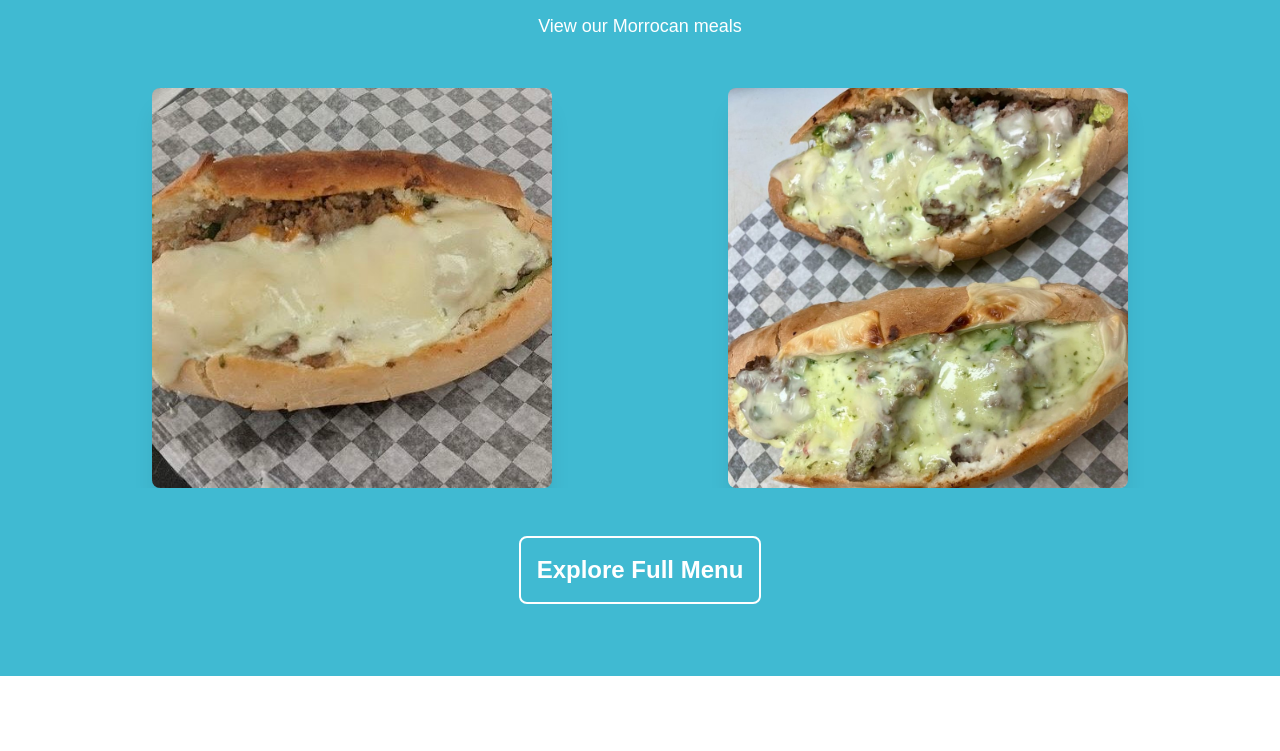
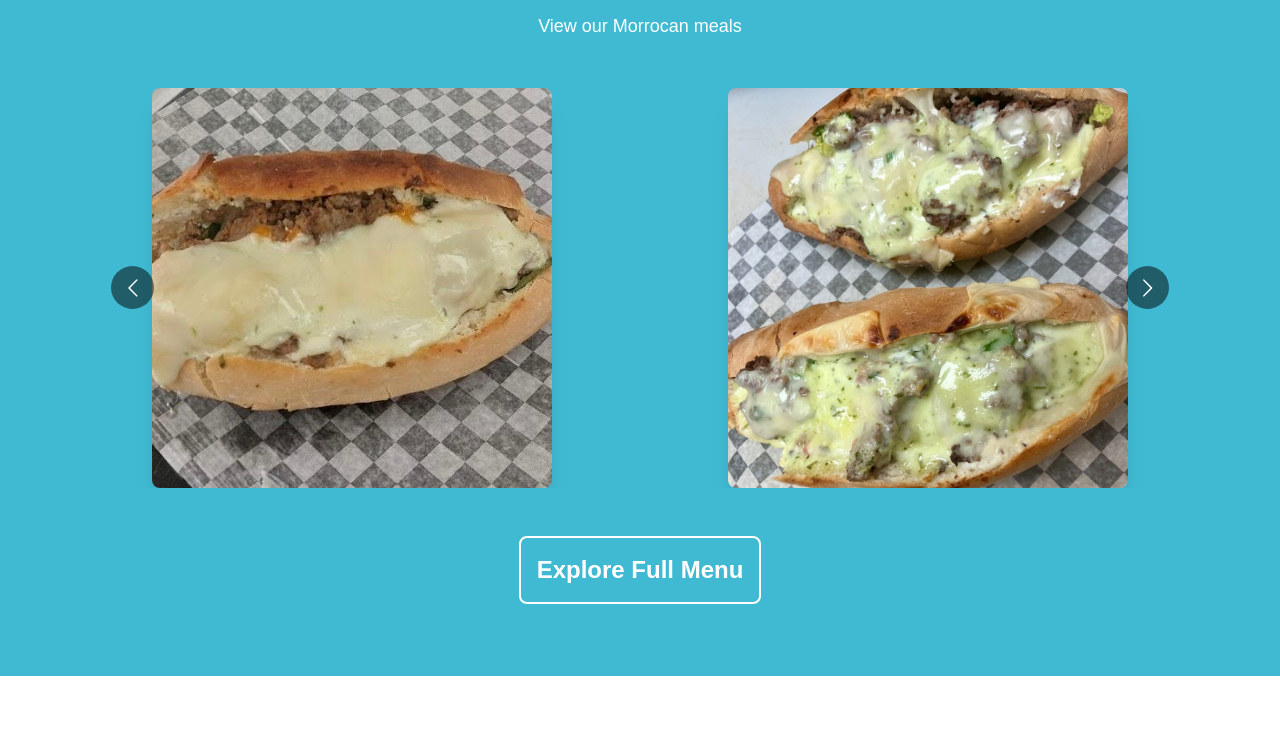
Before and after one commit to abdullahmorrison/moul-hanout, a Next.js app: page / in a window 1280 px wide. Shown: the part 1943-2694 px from the top of the page. Built offline with nearby package versions, Linux system fonts and the light colour scheme; no server answers.

Commit message:
landing page css tweaks

```diff
--- a/src/app/page.tsx
+++ b/src/app/page.tsx
@@ -63,7 +63,7 @@ export default function Home() {
         <section className="mt-10 flex min-h-200 flex-col items-center justify-center space-y-6 p-4">
           <h2 className="mb-8 text-5xl font-semibold text-primary">About Us</h2>
           <div className="max-w-8xl mb-6 flex flex-wrap items-start justify-center gap-10 space-x-4">
-            <div className="relative aspect-square max-md:w-full w-md overflow-hidden rounded-xl shadow-lg">
+            <div className="relative aspect-square max-md:w-full w-sm overflow-hidden rounded-xl shadow-lg">
               <Image
                 src="/moul-hanout-about.webp"
                 alt="Moul Hanout About"
@@ -127,7 +127,7 @@ export default function Home() {
                   slidesToSlide: 2, // optional, default to 1.
                 },
                 tablet: {
-                  breakpoint: { max: 1024, min: 464 },
+                  breakpoint: { max: 1350, min: 464 },
                   items: 2,
                   slidesToSlide: 2, // optional, default to 1.
                 },
@@ -138,7 +138,7 @@ export default function Home() {
                 },
               }}
               infinite={true}
-              removeArrowOnDeviceType={["tablet", "mobile"]}
+              removeArrowOnDeviceType={["mobile"]}
               autoPlay={true}
               autoPlaySpeed={5000}
             >
```
